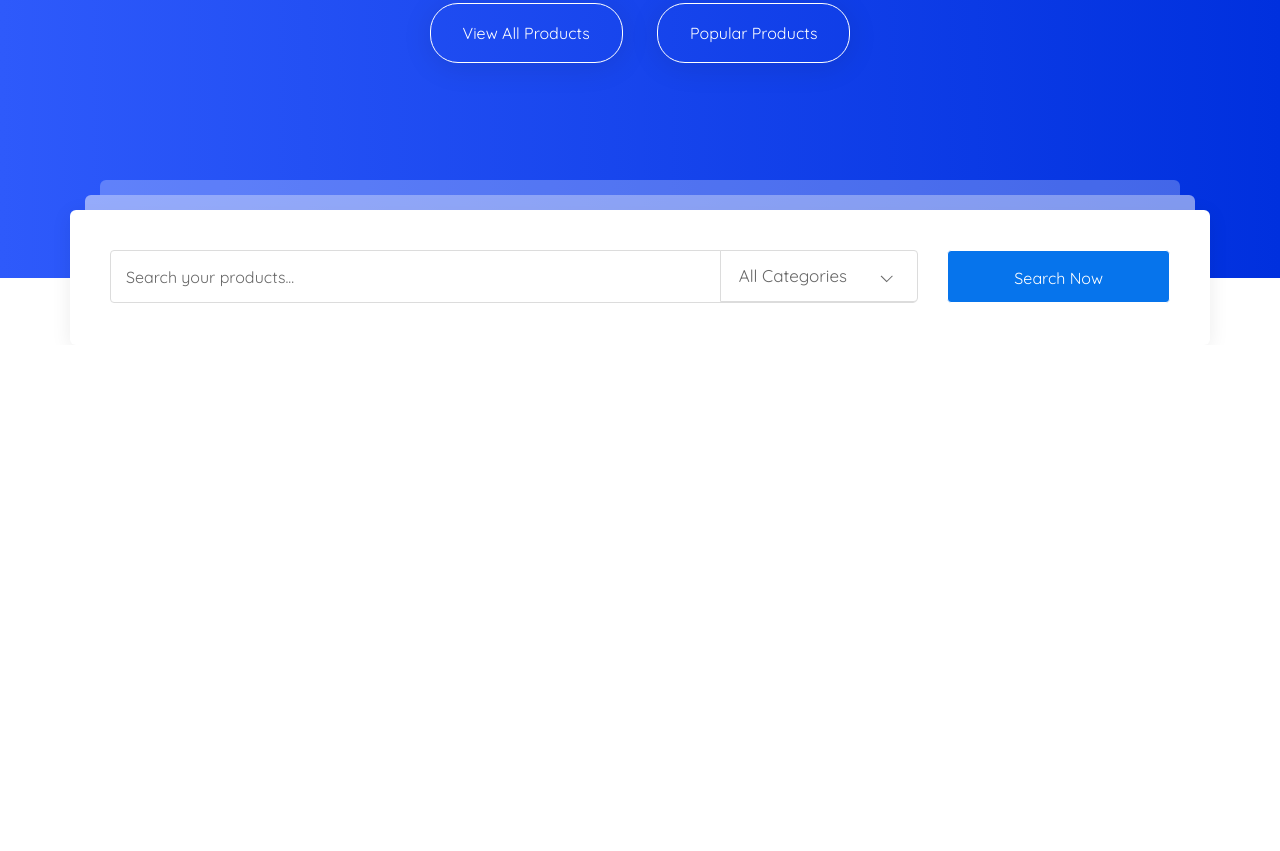
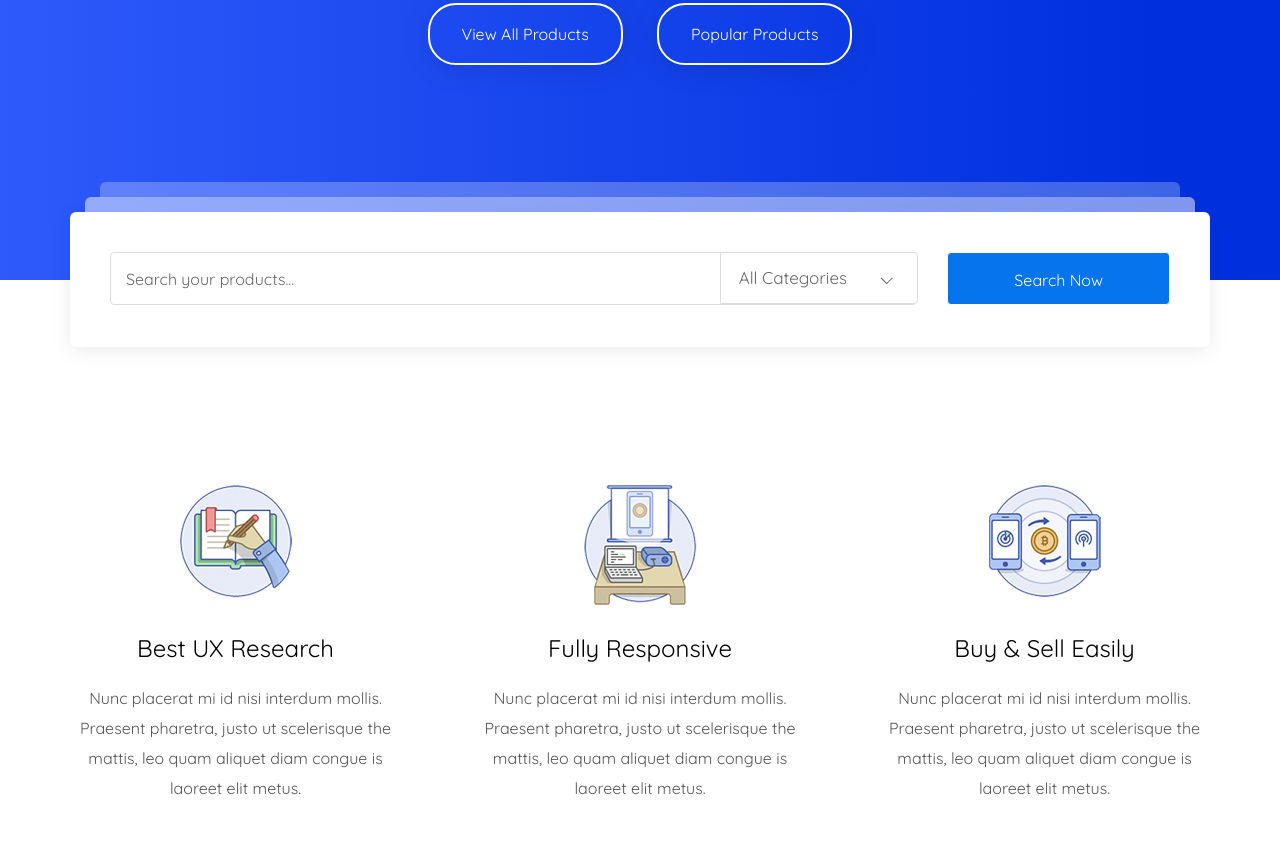
Before and after one commit to Olha-Maievska/mart-place, a website: page app/index.html in a window 1280 px wide. Shown: the part 672-1523 px from the top of the page. Before the commit the page ends 1017 px from the top, so only its background shows below. Drawn offline with nearby package versions, Linux system fonts and the light colour scheme; files that its build step writes are made by us from their sources.

Commit message:
added section items

```diff
--- a/app/index.html
+++ b/app/index.html
@@ -9,7 +9,9 @@
     <title>Mart-Place</title>
 </head>
 <body>
+
 <!--Header-->
+
 <header class="header">
     <div class="container">
         <div class="header__inner">
@@ -44,7 +46,9 @@
         </div><!--/.header__inner-->
     </div><!--/.container-->
 </header><!--/.header-->
+
 <!--Menu-->
+
 <nav class="menu">
     <div class="container">
         <div class="menu__inner">
@@ -66,7 +70,9 @@
         </div><!--/.menu__inner-->
     </div><!--/.container-->
 </nav><!--/.menu-->
+
 <!--Products-->
+
 <section class="products">
     <div class="container">
         <h3 class="products__title">
@@ -88,8 +94,52 @@
             </form>
             <a class="search" type="button" href="#">Search Now</a>
         </div>
-    </div>
-</section>
+    </div><!--/.container-->
+</section><!--/.products-->
+
+<!--Items-->
+
+<section class="items">
+    <div class="container">
+        <div class="items__inner">
+            <div class="item">
+                <div class="item__img">
+                    <img src="img/item-1.jpg" alt="">
+                </div>
+                <div class="item__title">
+                    Best UX Research
+                </div>
+                <p class="item__text">
+                    Nunc placerat mi id nisi interdum mollis. Praesent pharetra, justo ut scelerisque the mattis, leo quam aliquet diam congue is laoreet elit metus.
+                </p>
+            </div><!--/.item-->
+
+            <div class="item">
+                <div class="item__img">
+                    <img src="img/item-2.jpg" alt="">
+                </div>
+                <div class="item__title">
+                    Fully Responsive
+                </div>
+                <p class="item__text">
+                    Nunc placerat mi id nisi interdum mollis. Praesent pharetra, justo ut scelerisque the mattis, leo quam aliquet diam congue is laoreet elit metus.
+                </p>
+            </div><!--/.item-->
+
+            <div class="item">
+                <div class="item__img">
+                    <img src="img/item-3.jpg" alt="">
+                </div>
+                <div class="item__title">
+                    Buy & Sell Easily
+                </div>
+                <p class="item__text">
+                    Nunc placerat mi id nisi interdum mollis. Praesent pharetra, justo ut scelerisque the mattis, leo quam aliquet diam congue is laoreet elit metus.
+                </p>
+            </div><!--/.item-->
+        </div><!--/.items__inner-->
+    </div><!--/.container-->
+</section><!--/.items-->
 
 
 
--- a/app/scss/style.scss
+++ b/app/scss/style.scss
@@ -166,7 +166,7 @@
 
 .products {
     background-color: #441c7c;
-    background-image: linear-gradient(to left, #0030de 0%, #2e5afb 100%);
+    background-image: linear-gradient(to left, #0030de 10%, #2e5afb 100%);
     padding: 185px 0 0;
     position: relative;
 }
@@ -202,7 +202,7 @@
         padding: 20px 32px;
         color: #fff;
         font-size: 16px;
-        border: 1px solid #fff;
+        border: 2px solid #fff;
         border-radius: 28px;
         box-shadow: 0 4px 30px rgba(0, 0, 0, 0.1);
         transition: all .2s;
@@ -324,3 +324,44 @@
     }
 
 }
+
+//Items ================================
+
+.items {
+    margin-top: 165px;
+    margin-bottom: 120px;
+}
+
+.items__inner {
+    display: flex;
+    justify-content: space-between;
+    align-items: center;
+    text-align: center;
+}
+
+.item__img {
+    width: 113px;
+    height: 120px;
+    margin: 0 auto;
+}
+
+.item {
+    width: 361px;
+    height: 403px;
+    padding: 40px 15px 50px;
+    &:hover {
+        box-shadow: 0 2px 50px rgba(0, 0, 0, 0.08);
+        border-radius: 4px;
+    }
+}
+
+.item__title {
+    color: #010101;
+    font-size: 24px;
+    margin-top: 30px;
+}
+
+.item__text {
+    margin-top: 20px;
+    line-height: 30px;
+}
```
Also changed, not shown: app/img/item-1.jpg (added), app/img/item-2.jpg (added), app/img/item-3.jpg (added).
